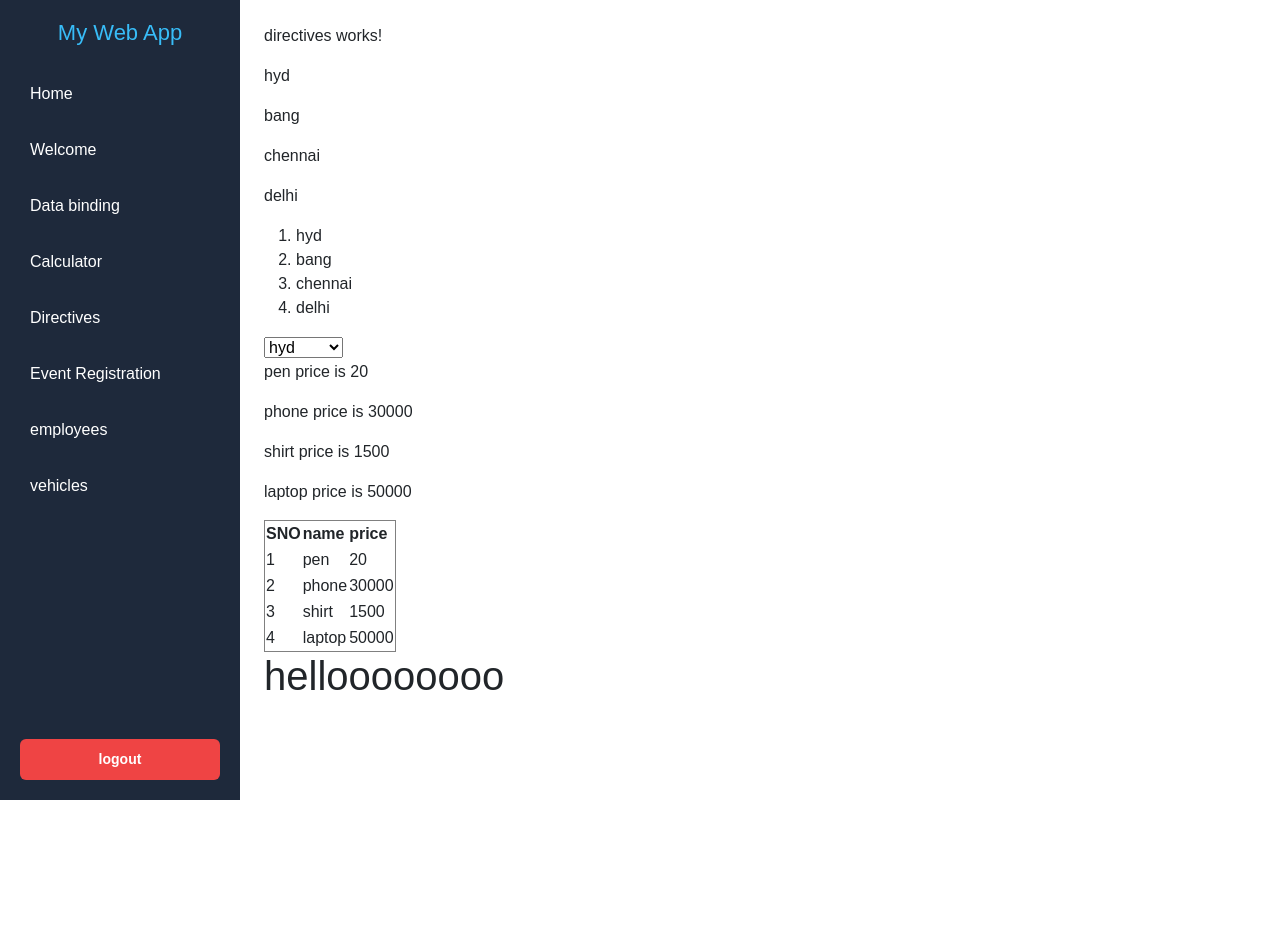
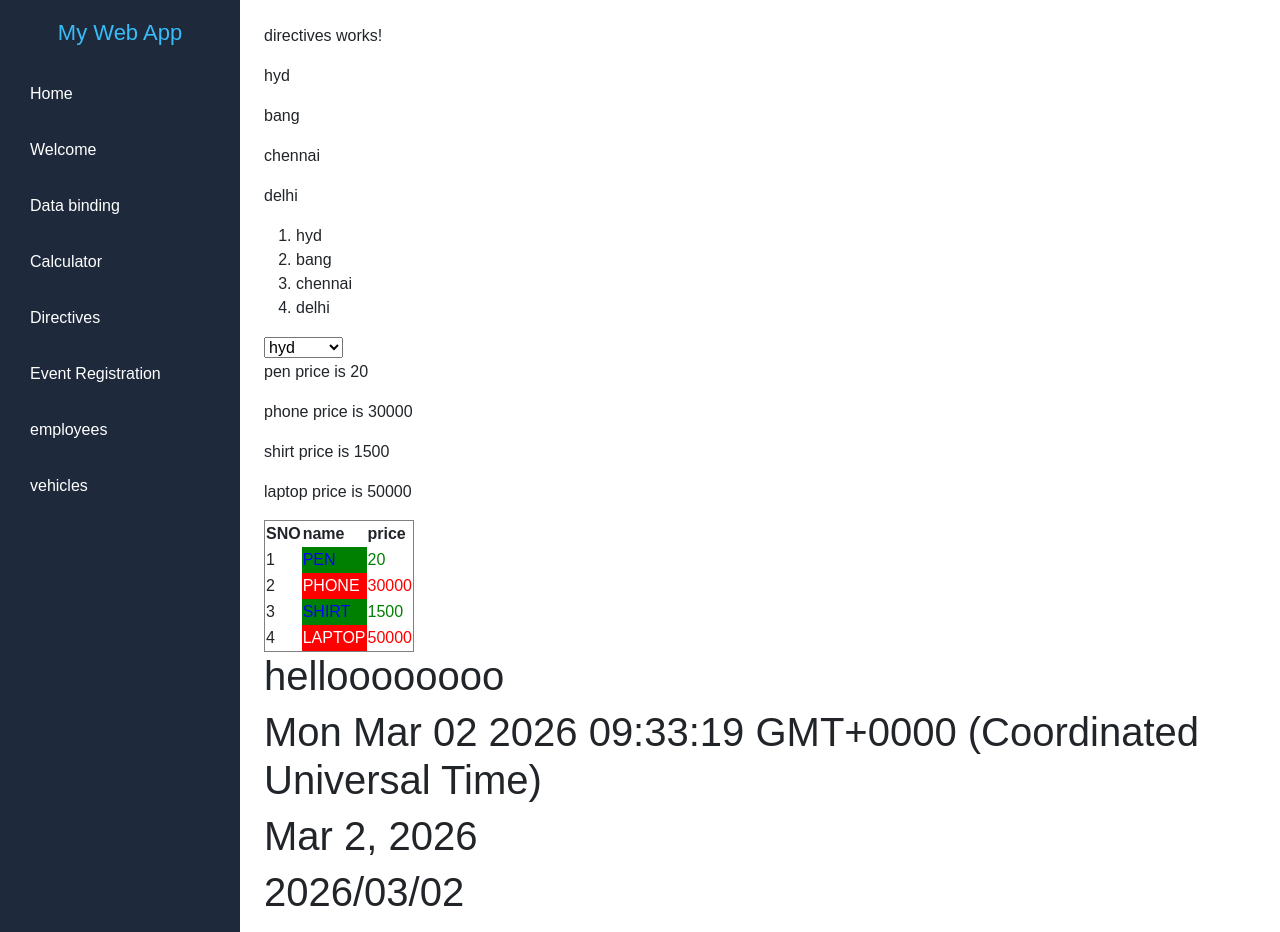
Before and after one commit to Akhilg3m/my-app-feb26, an Angular app: page /dashboard/directives in a window 1280 px wide. Shown: the top 932 px of the page. Before the commit the page ends 800 px from the top, so only its background shows below. Built offline with nearby package versions, Linux system fonts and the light colour scheme.

Commit message:
directives

```diff
--- a/src/app/directives/directives.component.css
+++ b/src/app/directives/directives.component.css
@@ -0,0 +1,9 @@
+.costly{
+    background-color: red;
+    color: white;
+}
+
+.cheap{
+    background-color: green;
+    color: blue;
+}
--- a/src/app/directives/directives.component.html
+++ b/src/app/directives/directives.component.html
@@ -25,11 +25,18 @@
     <tbody>
         <tr *ngFor="let product of products; let i = index">
             <td>{{i+1}}</td>
-            <td>{{product.name}}</td>
-            <td>{{product.price}}</td>
+            <td [ngClass]="{'costly':product.price>2000, 'cheap':product.price<2000}">{{product.name|uppercase}}</td>
+            <td [ngStyle]="{ 'color': product.price>20000?'red':'green' }">{{product.price}}</td>
         </tr>
     </tbody>
 </table>
 
+<h1 *ngIf="isValid">helloooooooo</h1>
 
-<h1 *ngIf="isValid">helloooooooo</h1>
+<h1>{{today}}</h1>
+
+<h1>{{today|date}}</h1>
+<h1>{{today|date:'yyyy/MM/dd'}}</h1>
+<h1>{{today|date:'yy-MM-dd hh:mm:ss'}}</h1>
+
+<h1>{{user|json}}</h1>
--- a/src/app/directives/directives.component.ts
+++ b/src/app/directives/directives.component.ts
@@ -19,4 +19,8 @@ export class DirectivesComponent {
 
   isValid:boolean = true;
 
+  today:any = new Date();
+
+  user:any = {name:'abc',age:20};
+
 }
--- a/src/app/vehicles/vehicles.component.html
+++ b/src/app/vehicles/vehicles.component.html
@@ -1,4 +1,7 @@
 <p>vehicles works!</p>
+
+<!-- <pre>{{vehicles|json}}</pre> -->
+
 
 <table class="table table-dark table-bordered table-hovered">
     <thead>
```
